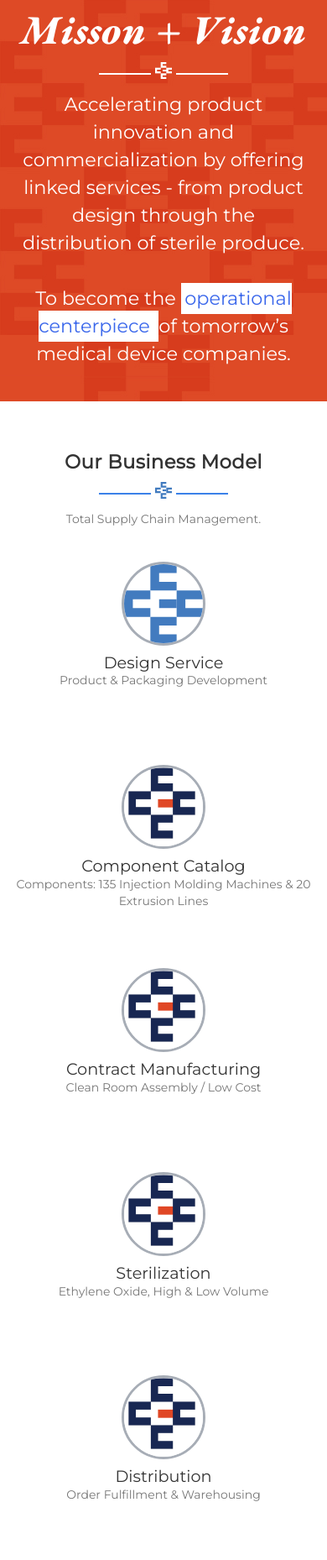
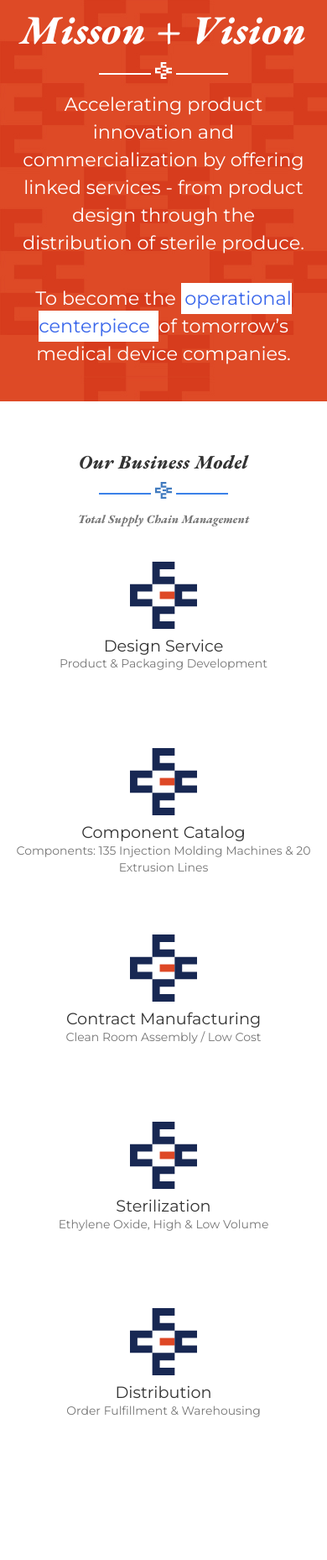
Before and after one commit to acsaralegui/centerpiece, a PHP site: page / in a window 390 px wide. Shown: the part 726-2584 px from the top of the page at 84% size. Run offline with PHP 8.4, Linux system fonts and the light colour scheme; some libraries are stand-ins or nearby versions; some web fonts are replaced.

Commit message:
fixin business model

```diff
--- a/assets/css/rubick.css
+++ b/assets/css/rubick.css
@@ -86,11 +86,11 @@ body > .navbar-collapse a {
 .btn-morphing .fa,
 .btn-morphing .circle,
 .gsdk-collapse {
-  -webkit-transition: all 370ms linear;
-  -moz-transition: all 370ms linear;
-  -o-transition: all 370ms linear;
-  -ms-transition: all 370ms linear;
-  transition: all 370ms linear;
+  -webkit-transition: all 400ms linear;
+  -moz-transition: all 400ms linear;
+  -o-transition: all 400ms linear;
+  -ms-transition: all 400ms linear;
+  transition: all 400ms linear;
 }
 
 .fa {
--- a/index.html
+++ b/index.html
@@ -149,17 +149,17 @@
         <div class="container">
             <div class="row">
                <div class="title add-animation">
-                   <h2>Our Business Model</h2>
+                   <h2><font face="EB Garamond">Our Business Model</font></h2>
                    <div class="separator-container">
                       <div class="separator line-separator"><img width="20" height="20" src="assets/img/cp-logo-mark-660.svg"/></div>
                    </div>
-                   <p>Total Supply Chain Management.</p>
+                   <p><font face="EB Garamond">Total Supply Chain Management</font></p>
                </div>
             </div>
             <div class="row">
                <div class="col-md-2 col-sm-6">
                    <div class="card add-animation animation-1">
-                    <img width="100" height="100" class="img-circle" src="assets/img/cp-logo-mark-660.svg"/>
+                    <img width="80" height="80" class="" src="assets/img/cp-logo-mark-color.svg"/>
                        <div class="icon">
 
                        </div>
@@ -169,7 +169,7 @@
                </div>
                <div class="col-md-2 col-sm-6">
                    <div class="card add-animation animation-1">
-                      <img width="100" height="100" class="img-circle" src="assets/img/faces/face_1.jpg"/>
+                      <img width="80" height="80" class="" src="assets/img/cp-logo-mark-color.svg"/>
                        <div class="icon">
 
                        </div>
@@ -179,7 +179,7 @@
                </div>
                <div class="col-md-3 col-sm-6">
                    <div class="card add-animation animation-2">
-                      <img width="100" height="100" class="img-circle" src="assets/img/faces/face_1.jpg"/>
+                      <img width="80" height="80" class="" src="assets/img/cp-logo-mark-color.svg"/>
                        <div class="icon">
 
                        </div>
@@ -189,7 +189,7 @@
                </div>
                <div class="col-md-2 col-sm-6">
                    <div class="card add-animation animation-3">
-                      <img width="100" height="100" class="img-circle" src="assets/img/faces/face_1.jpg"/>
+                      <img width="80" height="80" class="" src="assets/img/cp-logo-mark-color.svg"/>
                        <div class="icon">
 
                        </div>
@@ -199,7 +199,7 @@
                </div>
                <div class="col-md-2 col-sm-6">
                    <div class="card add-animation animation-4">
-                      <img width="100" height="100" class="img-circle" src="assets/img/faces/face_1.jpg"/>
+                      <img width="80" height="80" class="" src="assets/img/cp-logo-mark-color.svg"/>
                        <div class="icon">
 
                        </div>
```
Also changed, not shown: test.html (deleted, +0 -66 lines), assets/img/cp-logo-mark-color.svg (renamed from cp-logo-mark-color.svg), 2 other files.
